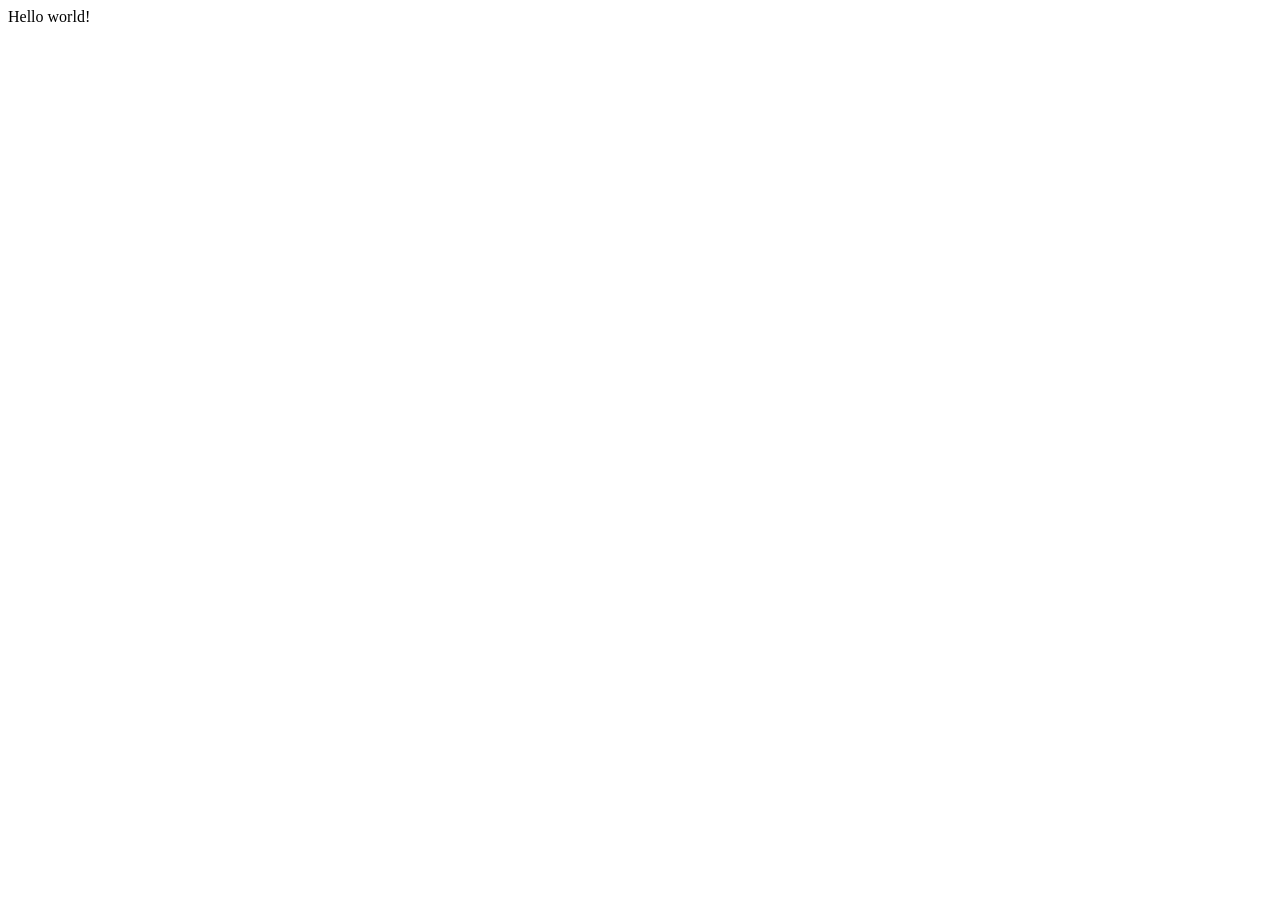
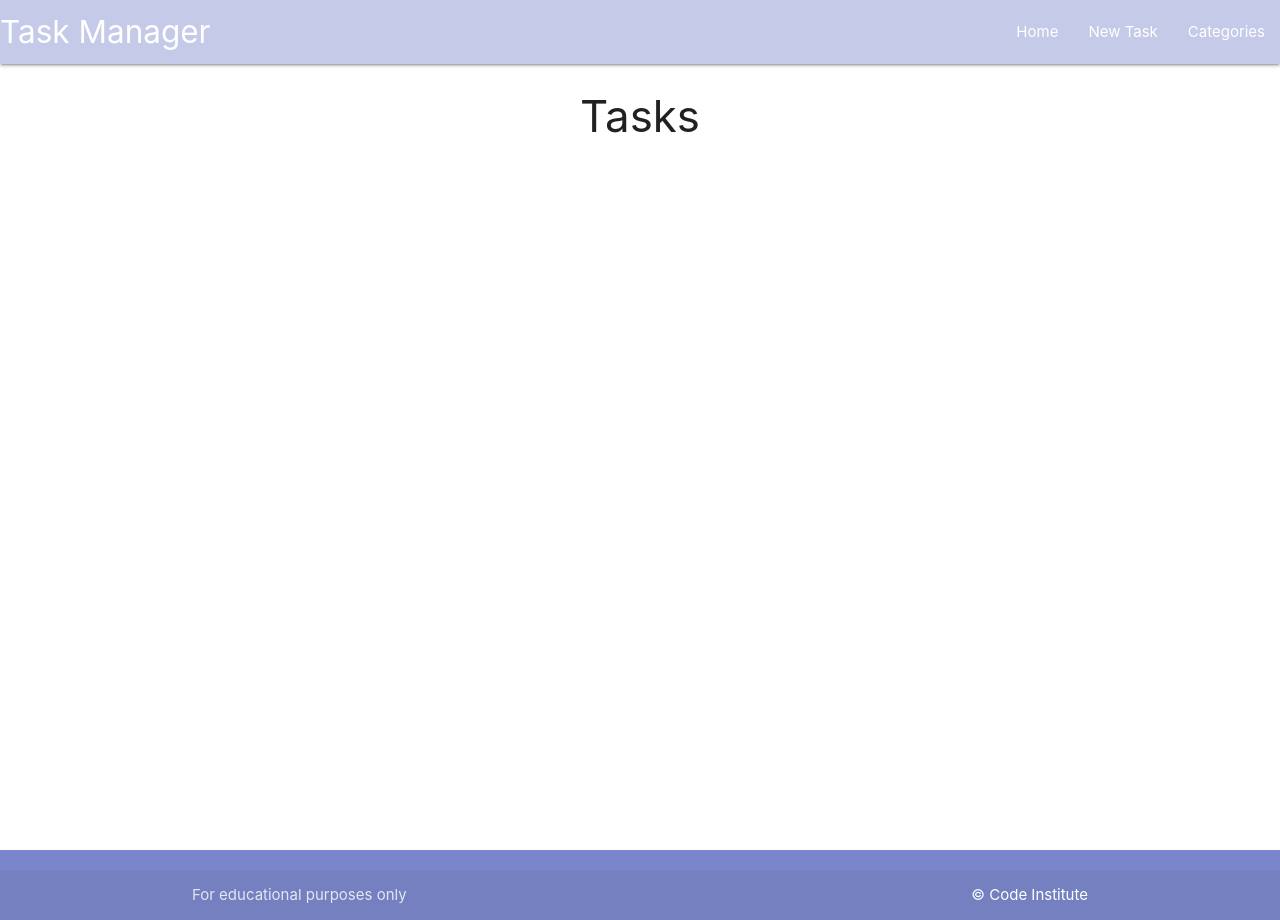
Before and after one commit to SkyeH-M/task-manager-walkthrough, a Flask app: page / in a window 1280 px wide. Before the commit the page is almost empty. Run offline with Flask 2, Linux system fonts and the light colour scheme; some libraries are stand-ins or nearby versions.

Commit message:
Initial commit

```diff
--- a/taskmanager/routes.py
+++ b/taskmanager/routes.py
@@ -5,4 +5,4 @@ from taskmanager.models import Category, Task
 
 @app.route("/")
 def home():
-    return render_template("base.html")
+    return render_template("tasks.html")
--- /dev/null
+++ b/taskmanager/static/css/style.css
@@ -0,0 +1,9 @@
+body {
+    display: flex;
+    min-height: 100vh;
+    flex-direction: column;
+}
+
+main {
+    flex: 1 0 auto;
+}
--- /dev/null
+++ b/taskmanager/static/js/script.js
@@ -0,0 +1,5 @@
+document.addEventListener('DOMContentLoaded', function() {
+    // sidenav initialisation
+    let sidenav = document.querySelectorAll('.sidenav');
+    M.Sidenav.init(sidenav);
+  });
--- a/taskmanager/templates/base.html
+++ b/taskmanager/templates/base.html
@@ -4,9 +4,55 @@
     <meta charset="UTF-8">
     <meta http-equiv="X-UA-Compatible" content="IE=edge">
     <meta name="viewport" content="width=device-width, initial-scale=1.0">
+    <!-- Font Awesome link -->
+    <link rel="stylesheet" href="https://cdnjs.cloudflare.com/ajax/libs/font-awesome/6.3.0/css/all.min.css" integrity="sha512-SzlrxWUlpfuzQ+pcUCosxcglQRNAq/DZjVsC0lE40xsADsfeQoEypE+enwcOiGjk/bSuGGKHEyjSoQ1zVisanQ==" crossorigin="anonymous" referrerpolicy="no-referrer" />
+    <!-- Compiled and minified CSS -->
+    <link rel="stylesheet" href="https://cdnjs.cloudflare.com/ajax/libs/materialize/1.0.0/css/materialize.min.css" type="text/css">
+    <link rel="stylesheet" href="{{ url_for('static', filename='css/style.css')}}" type="text/css">
+
+
     <title>Task Manager</title>
 </head>
 <body>
-    Hello world!
+    <header>
+        <!-- top navbar -->
+        <nav class="#c5cae9 indigo lighten-4">
+            <div class="nav-wrapper">
+                <a href="{{ url_for('home') }}" class="brand-logo">Task Manager</a>
+                <a href="#" data-target="mobile-demo" class="sidenav-trigger"><i class="fas fa-bars"></i></a>
+                <ul class="right hide-on-med-and-down">
+                    <li><a href="{{ url_for('home') }}">Home</a></li>
+                    <li><a href="">New Task</a></li>
+                    <li><a href="">Categories</a></li>
+                </ul>
+            </div>
+        </nav>
+
+        <!-- mobile sidenav -->
+        <ul class="sidenav" id="mobile-demo">
+            <li><a href="{{ url_for('home') }}">Home</a></li>
+            <li><a href="">New Task</a></li>
+            <li><a href="">Categories</a></li>
+        </ul>
+    </header>
+
+    <main class="container">
+        {% block content %}
+
+        {% endblock %}
+    </main>
+    <!-- Footer -->
+    <footer class="page-footer #7986cb indigo lighten-2">
+        <div class="footer-copyright">
+          <div class="container">
+          For educational purposes only
+          <a class="white-text right" href="https://codeinstitute.net" target="_blank">&copy; Code Institute</a>
+          </div>
+        </div>
+      </footer>
+<!-- if using jquery add here -->
+<!-- Compiled and minified JavaScript -->
+    <script src="https://cdnjs.cloudflare.com/ajax/libs/materialize/1.0.0/js/materialize.min.js"></script>
+    <script> src="{{ url_for('static', filename='js/script.js')}}"</script>
 </body>
 </html>
--- /dev/null
+++ b/taskmanager/templates/tasks.html
@@ -0,0 +1,8 @@
+{% extends "base.html" %}
+{% block content %}
+
+<h3 class="text-grey darken-3 center-align">
+    Tasks
+</h3>
+
+{% endblock %}
```
